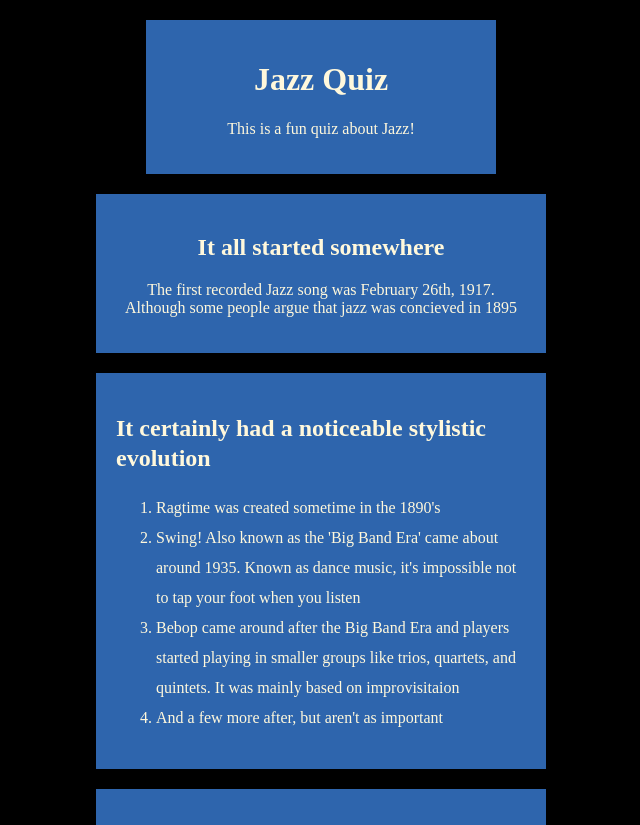
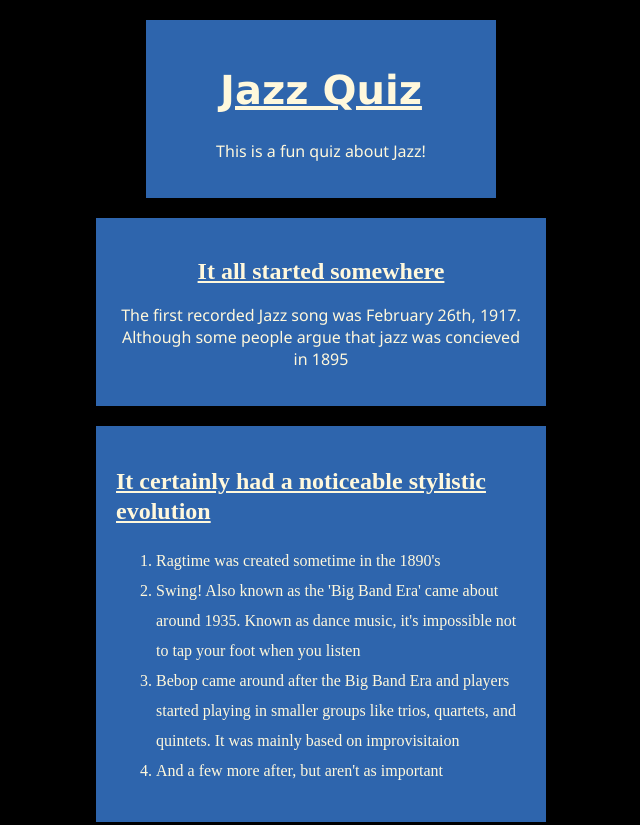
Before and after one commit to dizzyjaguar/about-me, a plain HTML site: page index.html in a window 1280 px wide. Shown: the top 825 px of the page, without its empty margins (319-959 px from the left). Drawn offline with Linux system fonts and the light colour scheme.

Commit message:
few css changes

```diff
--- a/style.css
+++ b/style.css
@@ -8,15 +8,18 @@ body {
 }
 
 h1 {
-
+    text-decoration: underline;
+    font-size: 40px;
+    color: cornsilk;
+    font-family: 'Lucida Sans', 'Lucida Sans Regular', 'Lucida Grande', 'Lucida Sans Unicode', Geneva, Verdana, sans-serif;
 }
 
 h2 {
-
+    text-decoration: underline;
 }
 
 p {
-
+    font-family: 'Segoe UI', Tahoma, Geneva, Verdana, sans-serif;
 }
 
 img {
@@ -98,5 +101,9 @@ header {
     background-color: green;
     width: 210px;
     height: 110px;
+}
 
+#results {
+    font-size: 40px;
+    color: orange;
 }
```
